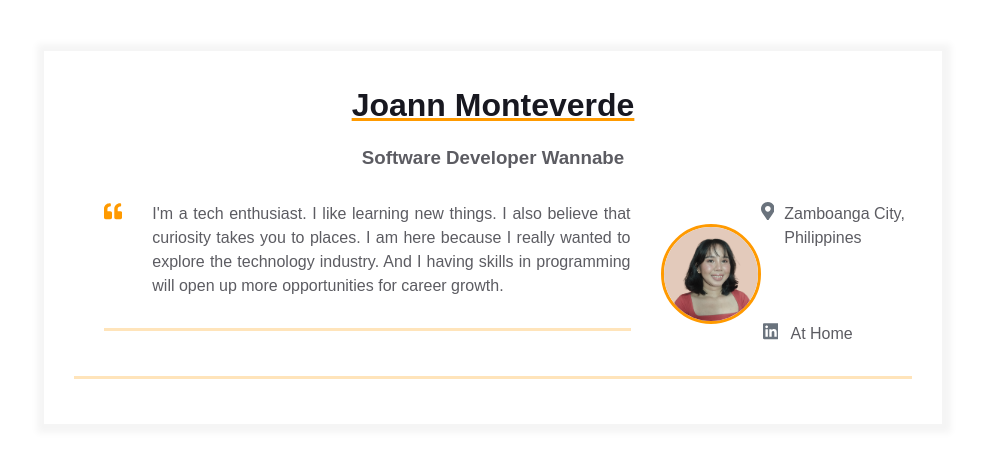
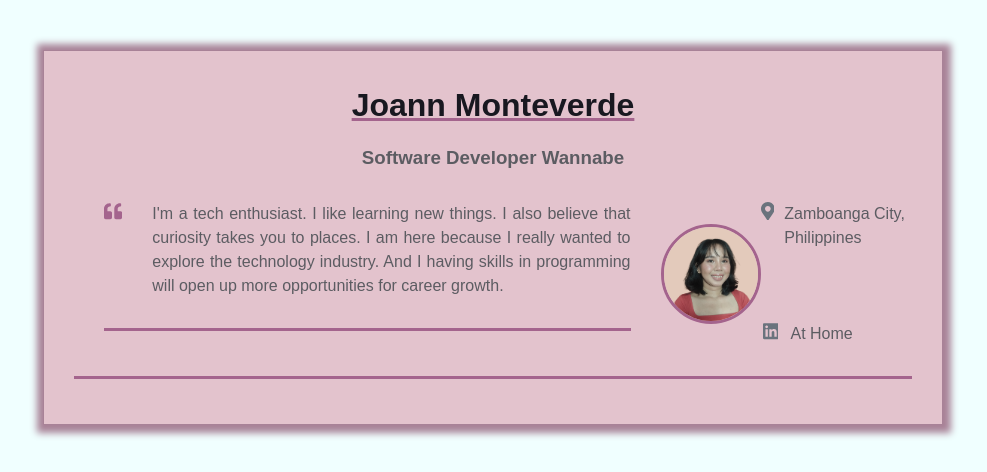
Before and after one commit to jnnmntvrd/homepage, a plain HTML site: page index.html in a window 1280 px wide. Shown: the top 472 px of the page, without its empty margins (147-1134 px from the left). Drawn offline with Linux system fonts and the light colour scheme.

Commit message:
updated style.css for styling

```diff
--- a/styles.css
+++ b/styles.css
@@ -7,13 +7,14 @@
 body {
     font-family: Arial, Helvetica, sans-serif;
     line-height: 1.5;
+    background-color: azure;
 
     --primary-text-color: #181820;
     --secondary-text-color: #5c5c62;
     --durability-text-color: #6a737d9c;
     --icon-color: #6a737d;
-    --border-color: #ff9a0045;
-    --text-decoration-color: #ff9a00;
+    --border-color: #a4648d;
+    --text-decoration-color: #a4648d;
 }
 
 .container {
@@ -36,8 +37,9 @@ body {
 
 .resume {
     margin: 50px auto;
-    border: 1px solid #f5f5f5;
-    box-shadow: 1px 1px 7px 7px #f5f5f5;
+    background-color: #e3c3cd;
+    border: 1px solid #a88297;
+    box-shadow: 1px 1px 7px 7px #a88297;
     padding: 30px 0;
     max-width: 900px;
 }
```
